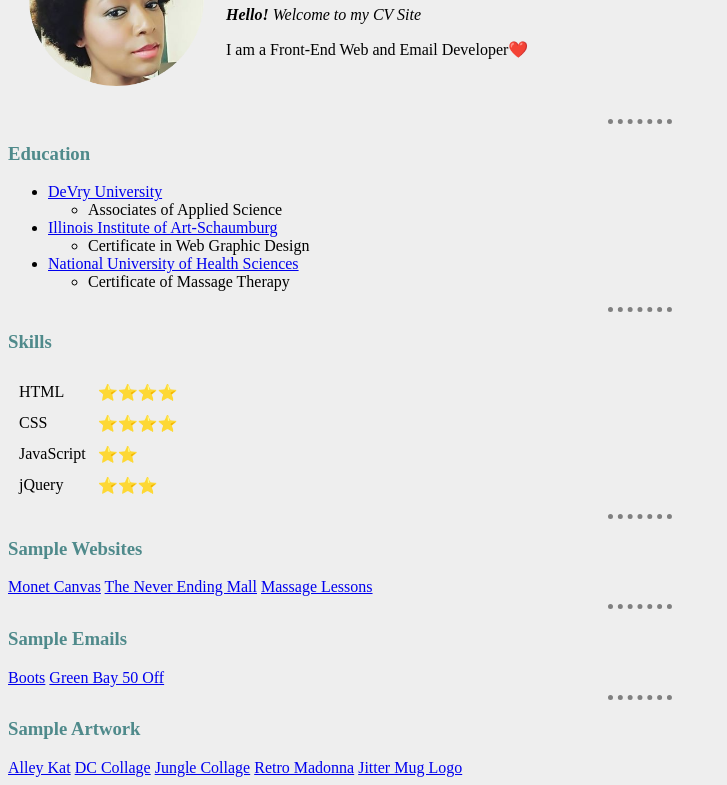
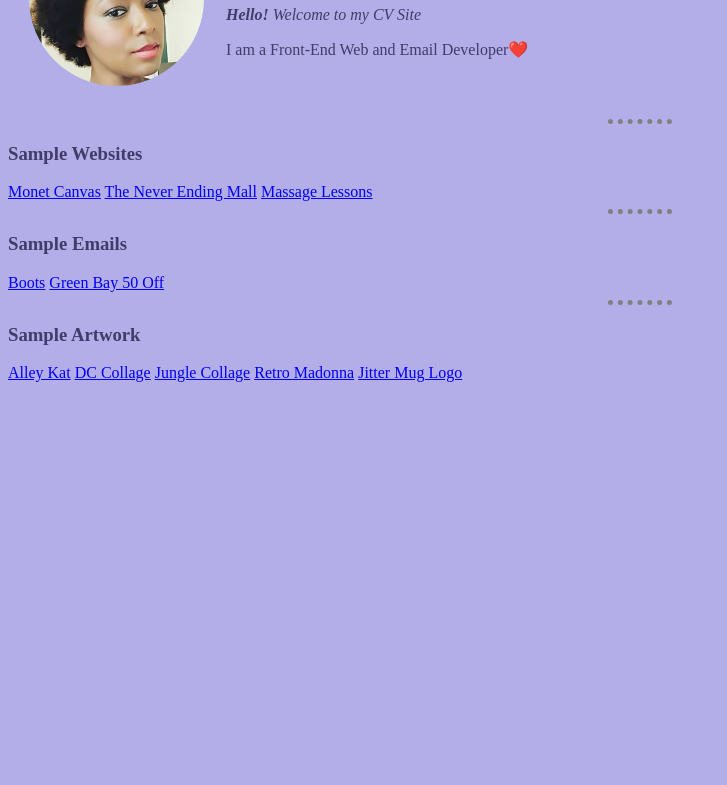
Before and after one commit to Shavonna-dev/sample-work, a plain HTML site: page index.html in a window 1280 px wide. Shown: the part 118-903 px from the top of the page, without its empty margins (0-727 px from the left). After the commit the page ends 800 px from the top, so only its background shows below. Drawn offline with Linux system fonts and the light colour scheme.

Commit message:
Add files via upload

```diff
--- a/css/styles.css
+++ b/css/styles.css
@@ -1,13 +1,13 @@
   body {
-    background-color: #eeeeee;
+    background-color: #b4aee8;
   }
 
   h1 {
-    color: #222831;
+    color: #440a67;
   }
 
   h3 {
-    color: #4f8a8b;
+    color: #413c69;
   }
 
   hr {
@@ -18,6 +18,10 @@
     width: 5%;
   }
 
+  p {
+    color: #413c69;
+  }
+
   a:hover {
-  color: #4f8a8b;
+  color: #822659;
 }
--- a/index.html
+++ b/index.html
@@ -19,45 +19,6 @@
     </tr>
   </table>
   <hr>
-  <h3>Education</h3>
-  <ul>
-    <li><a href="https://www.devry.edu/about/campus-locations/illinois/addison.html">DeVry University</a>
-      <ul>
-        <li>Associates of Applied Science</li>
-      </ul>
-    </li>
-    <li><a href="https://www.artinstitutes.edu/closed-school-information-page?source=YEXTG&school=ILIS&utm_source=Yext&utm_medium=local">Illinois Institute of Art-Schaumburg</a>
-      <ul>
-        <li>Certificate in Web Graphic Design</li>
-      </ul>
-    </li>
-    <li><a href="https://www.nuhs.edu/">National University of Health Sciences</a>
-      <ul>
-        <li>Certificate of Massage Therapy</li>
-      </ul>
-    </li>
-  </ul>
-  <hr>
-  <h3>Skills</h3>
-  <table cellspacing="10">
-    <tr>
-      <td>HTML</td>
-      <td>⭐️⭐️⭐️⭐️</td>
-    </tr>
-    <tr>
-      <td>CSS</td>
-      <td>⭐️⭐️⭐️⭐️</td>
-    </tr>
-    <tr>
-      <td>JavaScript</td>
-      <td>⭐️⭐️</td>
-    </tr>
-    <tr>
-      <td>jQuery</td>
-      <td>⭐️⭐️⭐️</td>
-    </tr>
-  </table>
-  <hr>
   <h3>Sample Websites</h3>
   <a href="MonetWebsite/canvass/index.html" target="_blank">Monet Canvas</a>
   <a href="Mall Website/index.html" target="_blank">The Never Ending Mall</a>
```
